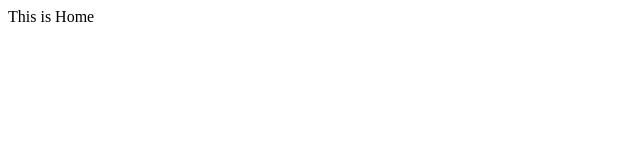
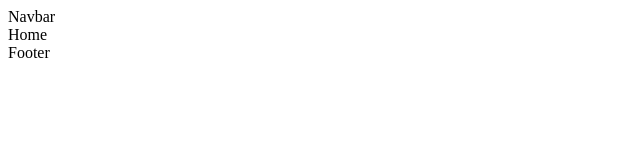
Before and after one commit to payamhsn/SimpleBlog-SERN, a React (Vite) app in the folder client/: page / in a window 1280 px wide. Shown: the top 160 px of the page, without its empty margins (0-640 px from the left). Built offline with nearby package versions, Linux system fonts and the light colour scheme.

Commit message:
As three pages uses navbar and footer, i make a layout which can use in router for cleaner code. We also can put them in front of element.

```diff
--- a/client/src/App.jsx
+++ b/client/src/App.jsx
@@ -10,12 +10,38 @@
 import Home from "./pages/Home";
 import Single from "./pages/Single";
 
+import Navbar from "./components/Navbar";
+import Footer from "./components/Footer";
+
+const Layout = () => {
+  return (
+    <>
+      <Navbar />
+      <Outlet />
+      <Footer />
+    </>
+  );
+};
+
 const router = createBrowserRouter([
   {
     path: "/",
-    element: <div>This is Home</div>,
+    element: <Layout />,
+    children: [
+      {
+        path: "/",
+        element: <Home />,
+      },
+      {
+        path: "/post/:id",
+        element: <Single />,
+      },
+      {
+        path: "/write",
+        element: <Write />,
+      },
+    ],
   },
-
   {
     path: "/register",
     element: <Register />,
@@ -28,8 +54,10 @@
 
 function App() {
   return (
-    <div>
-      <RouterProvider router={router} />
+    <div className="app">
+      <div className="container">
+        <RouterProvider router={router} />
+      </div>
     </div>
   );
 }
--- /dev/null
+++ b/client/src/components/Footer.jsx
@@ -0,0 +1,7 @@
+import React from "react";
+
+const Footer = () => {
+  return <div>Footer</div>;
+};
+
+export default Footer;
--- /dev/null
+++ b/client/src/components/Navbar.jsx
@@ -0,0 +1,7 @@
+import React from "react";
+
+const Navbar = () => {
+  return <div>Navbar</div>;
+};
+
+export default Navbar;
```
